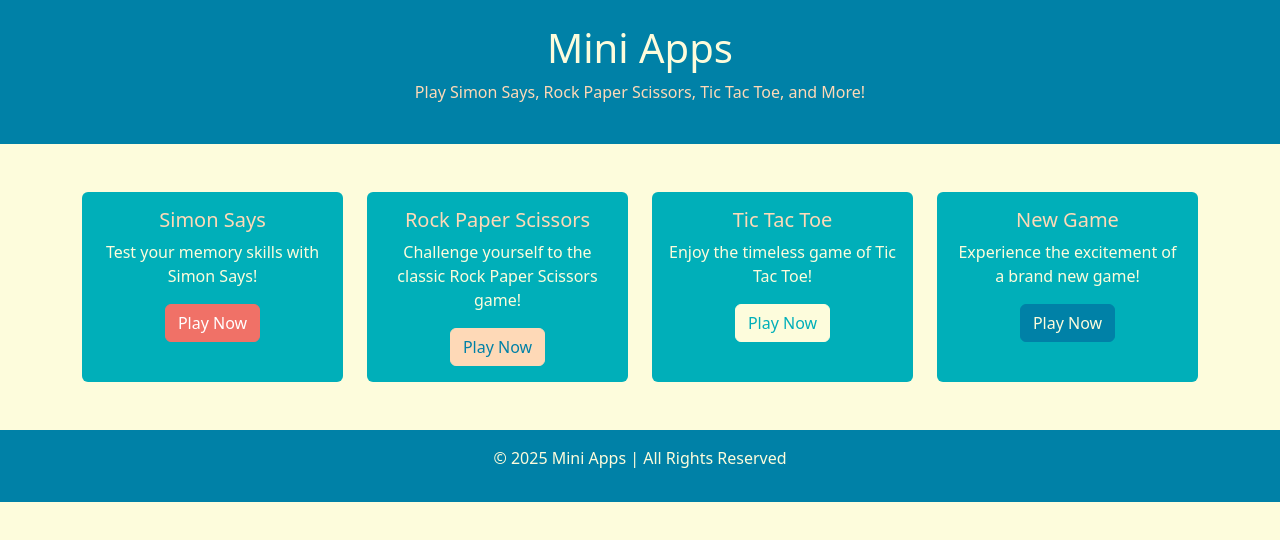
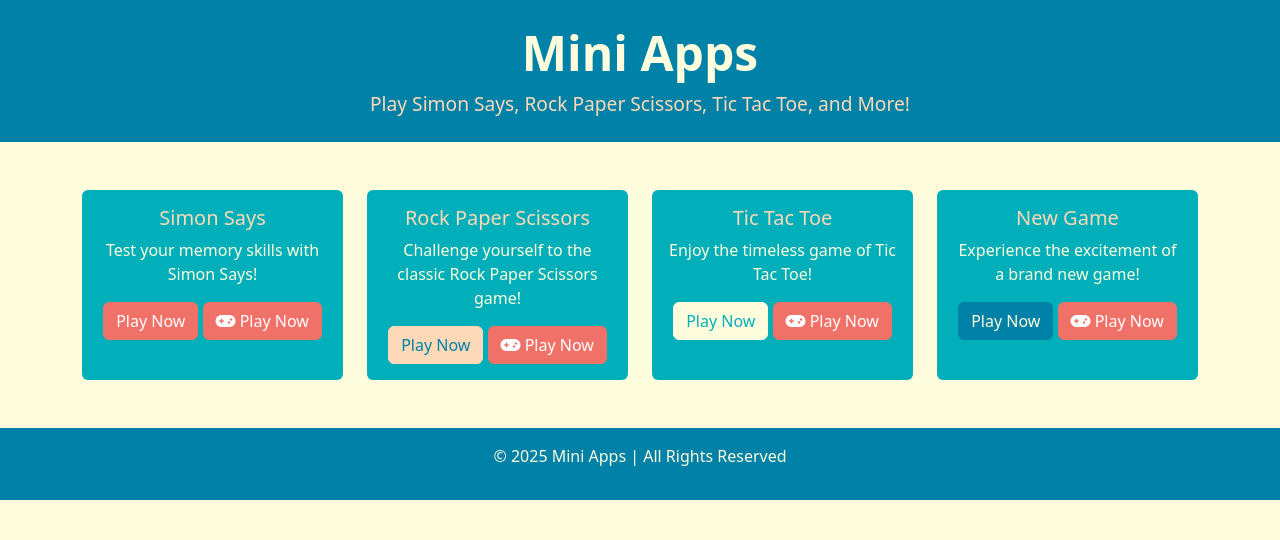
Before and after one commit to justtcallmejayy/Mini-Apps, a plain HTML site: page index.html in a window 1280 px wide. Drawn offline with nearby package versions, Linux system fonts and the light colour scheme.

Commit message:
Tweaked MiNi Games

```diff
--- a/index.html
+++ b/index.html
@@ -9,6 +9,11 @@
       href="https://cdn.jsdelivr.net/npm/bootstrap@5.3.0-alpha1/dist/css/bootstrap.min.css"
       rel="stylesheet"
     />
+    <link
+      rel="stylesheet"
+      href="https://cdnjs.cloudflare.com/ajax/libs/font-awesome/6.4.2/css/all.min.css"
+    />
+
     <style>
       body {
         background-color: #fdfcdc;
@@ -22,6 +27,25 @@
       header p {
         color: #fed9b7;
       }
+      header {
+        text-align: center;
+        padding: 2rem 1rem;
+      }
+      header h1 {
+        font-size: 3rem;
+        font-weight: bold;
+      }
+      header p {
+        font-size: 1.2rem;
+        max-width: 600px;
+        margin: 0 auto;
+      }
+
+      .card:hover {
+        transform: scale(1.08);
+        box-shadow: 0px 12px 24px rgba(0, 0, 0, 0.3);
+      }
+
       .card {
         border: none;
         background-color: #00afb9;
@@ -53,6 +77,11 @@
         background-color: #0081a7;
         color: #fdfcdc;
       }
+      @media (max-width: 768px) {
+        .col-md-3 {
+          width: 100%;
+        }
+      }
     </style>
   </head>
   <body>
@@ -74,6 +103,9 @@
                 class="btn btn-primary"
                 >Play Now</a
               >
+              <a href="game-url" class="btn btn-primary">
+                <i class="fas fa-gamepad"></i> Play Now
+              </a>
             </div>
           </div>
         </div>
@@ -86,7 +118,14 @@
               <p class="card-text">
                 Challenge yourself to the classic Rock Paper Scissors game!
               </p>
-              <a href="https://rock-paper-scissors-game-391okso3w-justtcallmejayys-projects.vercel.app" class="btn btn-success">Play Now</a>
+              <a
+                href="https://rock-paper-scissors-game-391okso3w-justtcallmejayys-projects.vercel.app"
+                class="btn btn-success"
+                >Play Now</a
+              >
+              <a href="game-url" class="btn btn-primary">
+                <i class="fas fa-gamepad"></i> Play Now
+              </a>
             </div>
           </div>
         </div>
@@ -102,6 +141,9 @@
                 class="btn btn-warning"
                 >Play Now</a
               >
+              <a href="game-url" class="btn btn-primary">
+                <i class="fas fa-gamepad"></i> Play Now
+              </a>
             </div>
           </div>
         </div>
@@ -115,6 +157,9 @@
                 Experience the excitement of a brand new game!
               </p>
               <a href="#" class="btn btn-info">Play Now</a>
+              <a href="game-url" class="btn btn-primary">
+                <i class="fas fa-gamepad"></i> Play Now
+              </a>
             </div>
           </div>
         </div>
```
